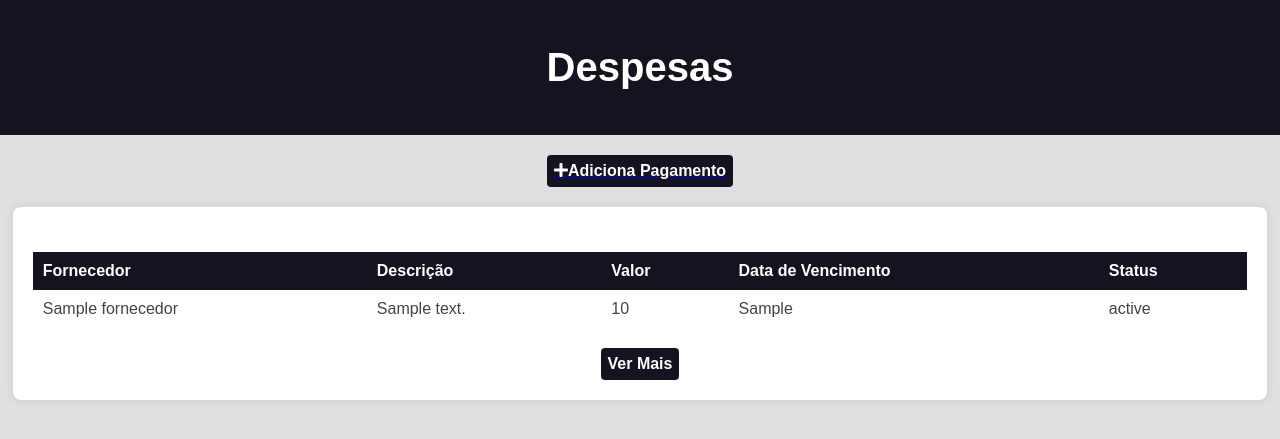
After one commit to KauanMonteiro/controle-de-estoque, a Django app: template estoque/templates/pages/area_despesas.html in a window 1280 px wide. The commit adds this page. Shown: the top 439 px of the page. Run offline with Django 3.2, Linux system fonts and the light colour scheme; the template is opened without the code that fills it: most values are stand-ins (such as "Sample title", 1, 10 or a date in 2020).

Commit message:
Adicionadas novas funcionalidades para melhor gerenciamento de despesas: - Implementada a view 'area_despesas' que exibe detalhes sobre os pagamentos realizados, permitindo uma visão detalhada das despesas da empresa. - Introduzida a view 'cadastro_pagamento' para o registro de novos pagamentos, facilitando a inclusão e organização de novos registros financeiros.
Modificações nos templates:
- Incluído o arquivo 'area_despesas.html' no diretório de templates para suportar a nova funcionalidade de gestão de despesas.
- Atualizado o menu principal para incluir os links 'Despesas' e 'Recebimento', proporcionando fácil acesso às funcionalidades financeiras adicionadas.

```diff
--- a/estoque/static/estoque/css/style.css
+++ b/estoque/static/estoque/css/style.css
@@ -325,6 +325,7 @@
   border-radius: 4px;
   cursor: pointer;
   transition: background-color 0.3s, color 0.3s, border-color 0.3s;
+  margin-top: 2rem;
 }
 .botao2:hover{
   background-color: #000000;
--- /dev/null
+++ b/estoque/templates/pages/area_despesas.html
@@ -0,0 +1,19 @@
+{% include "partials/head.html" %}
+
+<header class="main-header-container">
+    <div class="main-header container">
+        <h1>
+            <a class="main-logo" href="{% url 'home' %}">
+
+                <span class="main-logo-text">Despesas</span>
+            </a>
+        </h1>
+    </div>
+</header>
+<div >
+    <a href="{% url 'cadastro_pagamento' %}" ><button class="botao2"> <i class="fas fa-plus"></i> Adiciona Pagamento</button></a>
+</div>
+</div>
+<div class="grafico-container">
+{% include "partials/tabela_despesas.html" %}
+</div>
--- a/estoque/templates/partials/menu_home.html
+++ b/estoque/templates/partials/menu_home.html
@@ -5,4 +5,6 @@
     <a href="{% url 'lista_fornecedores' %}" class="botao-menu-home">Lista de Fornecedores</a>
     <a href="{% url "vendas" %}" class="botao-menu-home">Registrar Vendas</a>
     <a href="{% url "dashboard" %}" class="botao-menu-home">Dashboard</a>
+    <a href="{% url "area_despesas" %}" class="botao-menu-home">Despesas</a>
+    <a href="" class="botao-menu-home">Recebimento</a>
 </div>
--- /dev/null
+++ b/estoque/templates/partials/tabela_despesas.html
@@ -0,0 +1,56 @@
+
+<div class="tabela">
+    <div id="tabela-container">
+        <table id="tabela-pagamentos">
+            <thead>
+                <tr>
+                    <th>Fornecedor</th>
+                    <th>Descrição</th>
+                    <th>Valor</th>
+                    <th>Data de Vencimento</th>
+                    <th>Status</th>
+                </tr>
+            </thead>
+            <tbody>
+                {% for pagamento in pagamento %}
+                <tr>
+                    <td>{{ pagamento.fornecedor }}</td>
+                    <td>{{ pagamento.descricao }}</td>
+                    <td>{{ pagamento.valor }}</td>
+                    <td>{{ pagamento.data_vencimento }}</td>
+                    <td>{{ pagamento.status }}</td>
+                </tr>
+                {% endfor %}
+            </tbody>
+        </table>
+        <button id="ver-mais-btn" class="botao2">Ver Mais</button>
+    </div>
+</div>
+<script>
+  document.addEventListener('DOMContentLoaded', function() {
+    var verMaisBtn = document.getElementById('ver-mais-btn');
+    var tabelaPagamentos = document.getElementById('tabela-pagamentos').getElementsByTagName('tbody')[0].getElementsByTagName('tr');
+    var linhasVisiveis = 3;
+
+    for (var i = linhasVisiveis; i < tabelaPagamentos.length; i++) {
+        tabelaPagamentos[i].style.display = 'none';
+    }
+
+    function alternarLinhas() {
+        for (var i = linhasVisiveis; i < tabelaPagamentos.length; i++) {
+            if (tabelaPagamentos[i].style.display === 'none') {
+                tabelaPagamentos[i].style.display = 'table-row';
+            } else {
+                tabelaPagamentos[i].style.display = 'none';
+            }
+        }
+
+        if (verMaisBtn.textContent === 'Ver Mais') {
+            verMaisBtn.textContent = 'Ver Menos';
+        } else {
+            verMaisBtn.textContent = 'Ver Mais';
+        }
+    }
+
+    verMaisBtn.addEventListener('click', alternarLinhas);});
+</script>
--- a/estoque/urls.py
+++ b/estoque/urls.py
@@ -12,5 +12,7 @@ urlpatterns = [
     path('editar_fornecedor/<int:id>/', views.editar_fornecedor, name='editar_fornecedor'),
     path('registrar_vendas/',views.vendas, name='vendas'),
     path('estoque/delete/<int:id>/',views.excluir_produto, name='excluir_produto'),
-    path('fornecedor/delete/<int:id>/',views.excluir_fornecedor, name='excluir_fornecedor')
+    path('fornecedor/delete/<int:id>/',views.excluir_fornecedor, name='excluir_fornecedor'),
+    path('area_despesas/', views.area_despesas, name='area_despesas'),
+    path('cadastro_pagamento/', views.cadastro_pagamento, name='cadastro_pagamento')
 ]
```
Also changed, not shown: estoque/templates/pages/dashboard.html (+2 -58 lines), estoque/views.py (+8 -4 lines).
